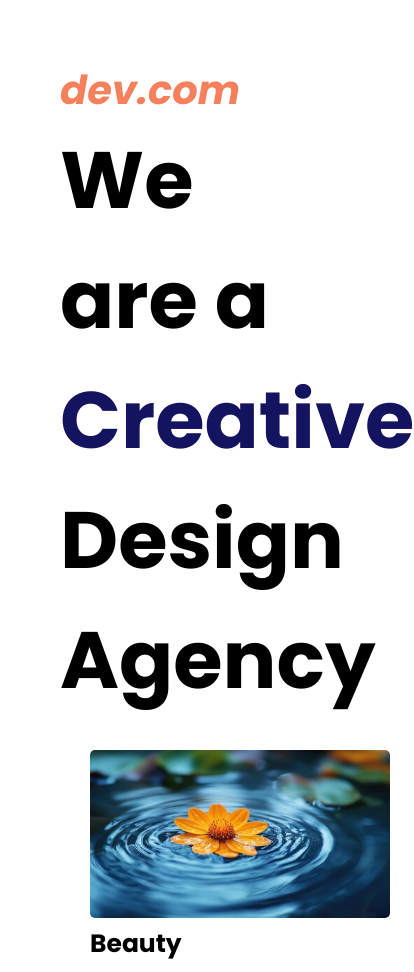
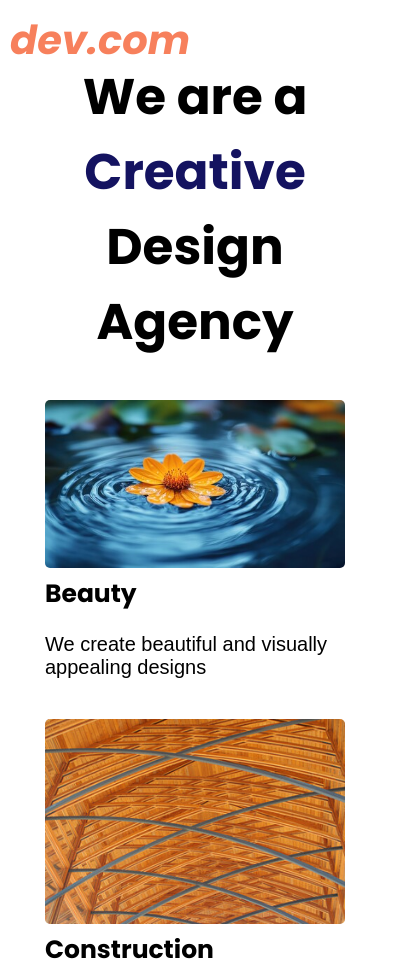
Before and after one commit to kayongo95/assignment2, a plain HTML site: page index.html in a window 390 px wide. Shown: the top 972 px of the page, 414 px wide, since content can reach past the window. Drawn offline with Linux system fonts and the light colour scheme.

Commit message:
Update style.css
update

```diff
--- a/style.css
+++ b/style.css
@@ -5,7 +5,7 @@
   font-family: "Poppins", sans-serif;
 }
 
-body{
+body {
   padding: 60px;
 }
 
@@ -13,67 +13,84 @@ h1 {
   font-size: 80px;
 }
 
-header h1{
-    color: #F7805C;
+header h1 {
+  color: #f7805c;
   font-style: italic;
   font-size: 40px;
 }
 
-#color-blue{
+#color-blue {
   color: #141360;
 }
 
-#display-block{
+#display-block {
   display: block;
 }
 
-.container{
+.container {
   padding: 20px;
-    margin-top:20px;
+  margin-top: 10px;
   display: flex;
   flex-direction: row;
   align-items: start;
   justify-content: space-around;
 }
 
-.image img{
+.image img {
   width: 300px;
   object-fit: cover;
   border-radius: 5px;
 }
 
-.info h2{
+.info h2 {
   margin-bottom: 20px;
   font-size: 25px;
 }
 
-.info p{
-    font-family: 'noto sans jp', sans-serif;
+.info p {
+  font-family: "noto sans jp", sans-serif;
 }
 
-.flex-item{
+.flex-item {
   display: flex;
   flex-flow: row nowrap;
   padding: 10px;
   gap: 15px;
 }
 
-footer{
+footer {
   display: flex;
   justify-content: end;
   align-items: baseline;
   margin-top: 70px;
 }
 
-@media screen and (max-width:768px) {
-    .container{
-       display: block;
-       margin: auto;
-       padding: 20px;
+@media screen and (max-width: 768px) {
+
+  header h1{
+    position: absolute;
+    top: 0;
+    left: 0;
+    padding: 10px;
+  }
+  .container {
+   display: flex;
+    flex-direction: column;
+    align-items: center;
+    gap: 20px;
   }
 
-    .flex-item{
+  .flex-item {
     display: block;
-        text-wrap: wrap;
   }
+
+  .flex-item p{
+    font-size: 20px;
   }
+
+  main h1 {
+    font-size: 50px;
+    text-align: center;
+  }
+
+}
```
Lines whose indentation alone changed are shown as unchanged.
